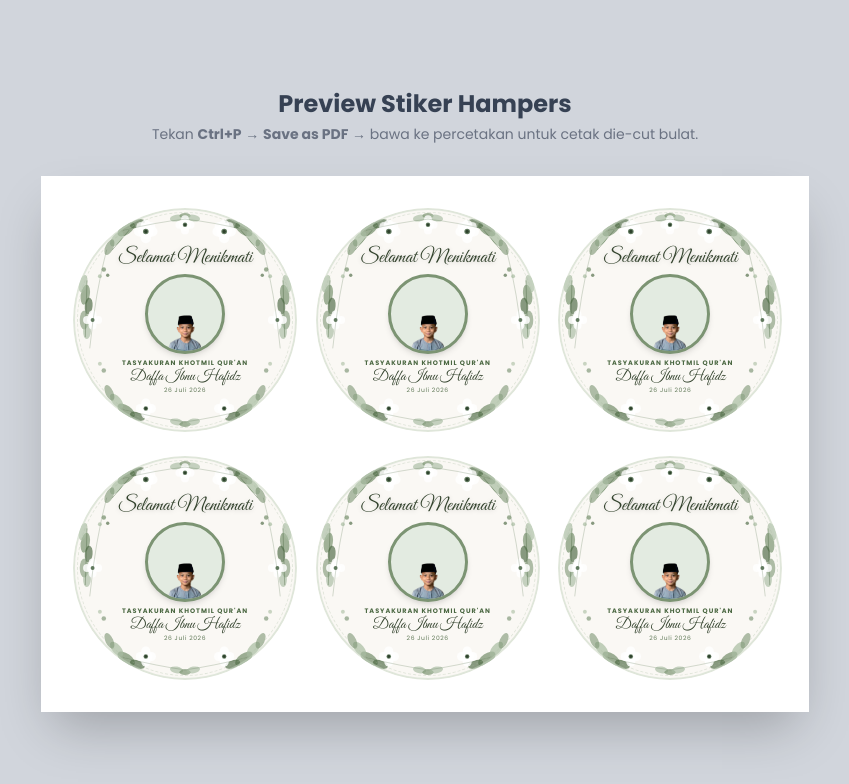
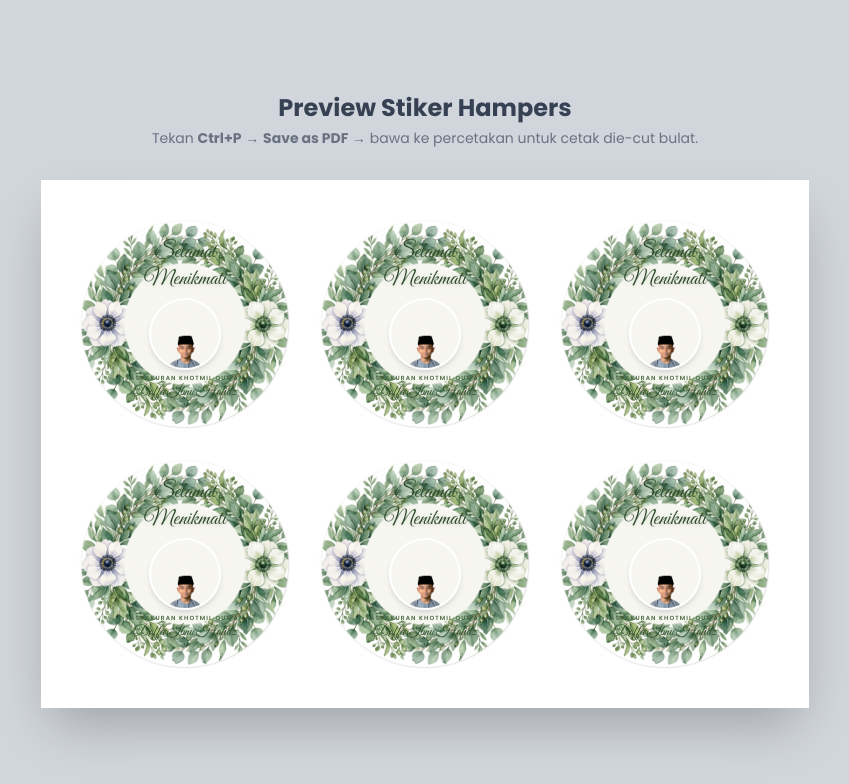
Before and after one commit to KilalaMahadewi/UndanganDaffa, a Next.js app: page /sticker in a window 1280 px wide. Shown: the top 784 px of the page, without its empty margins (215-1064 px from the left). Built offline with nearby package versions, Linux system fonts and the light colour scheme.

Commit message:
Stiker: border watercolor botanical + foto Daffa asli tertumpuk di tengah

```diff
--- a/src/app/sticker/page.tsx
+++ b/src/app/sticker/page.tsx
@@ -1,154 +1,4 @@
 import Image from "next/image";
-
-// =====================
-// SVG BOTANICAL COMPONENTS
-// =====================
-
-function WreathBorder() {
-  return (
-    <svg
-      viewBox="0 0 400 400"
-      className="absolute inset-0 w-full h-full"
-      xmlns="http://www.w3.org/2000/svg"
-    >
-      {/* === TOP CLUSTER === */}
-      {/* Large eucalyptus sprigs top-left */}
-      <ellipse cx="95" cy="38" rx="18" ry="9" fill="#7C9473" opacity="0.75" transform="rotate(-35 95 38)" />
-      <ellipse cx="78" cy="55" rx="16" ry="8" fill="#A8BCA1" opacity="0.70" transform="rotate(-50 78 55)" />
-      <ellipse cx="115" cy="28" rx="14" ry="7" fill="#4A6741" opacity="0.65" transform="rotate(-20 115 28)" />
-      <ellipse cx="65" cy="70" rx="15" ry="7" fill="#7C9473" opacity="0.60" transform="rotate(-65 65 70)" />
-      <line x1="100" y1="40" x2="70" y2="75" stroke="#4A6741" strokeWidth="1.5" opacity="0.5" strokeLinecap="round"/>
-
-      {/* Large eucalyptus sprigs top-right */}
-      <ellipse cx="305" cy="38" rx="18" ry="9" fill="#7C9473" opacity="0.75" transform="rotate(35 305 38)" />
-      <ellipse cx="322" cy="55" rx="16" ry="8" fill="#A8BCA1" opacity="0.70" transform="rotate(50 322 55)" />
-      <ellipse cx="285" cy="28" rx="14" ry="7" fill="#4A6741" opacity="0.65" transform="rotate(20 285 28)" />
-      <ellipse cx="335" cy="70" rx="15" ry="7" fill="#7C9473" opacity="0.60" transform="rotate(65 335 70)" />
-      <line x1="300" y1="40" x2="330" y2="75" stroke="#4A6741" strokeWidth="1.5" opacity="0.5" strokeLinecap="round"/>
-
-      {/* Top-center small leaves */}
-      <ellipse cx="185" cy="18" rx="12" ry="6" fill="#A8BCA1" opacity="0.65" transform="rotate(-10 185 18)" />
-      <ellipse cx="200" cy="14" rx="10" ry="5" fill="#7C9473" opacity="0.70" />
-      <ellipse cx="215" cy="18" rx="12" ry="6" fill="#A8BCA1" opacity="0.65" transform="rotate(10 215 18)" />
-
-      {/* === WHITE ANEMONE FLOWERS === */}
-      {/* Flower top-left */}
-      <circle cx="130" cy="42" r="14" fill="white" opacity="0.95" />
-      <circle cx="130" cy="42" r="10" fill="white" opacity="0.9" />
-      <circle cx="118" cy="42" r="9" fill="white" opacity="0.85" />
-      <circle cx="142" cy="42" r="9" fill="white" opacity="0.85" />
-      <circle cx="130" cy="30" r="9" fill="white" opacity="0.85" />
-      <circle cx="130" cy="54" r="9" fill="white" opacity="0.85" />
-      <circle cx="121" cy="33" r="8" fill="white" opacity="0.8" />
-      <circle cx="139" cy="33" r="8" fill="white" opacity="0.8" />
-      <circle cx="130" cy="42" r="5" fill="#3d5a3a" opacity="0.8" />
-      <circle cx="130" cy="42" r="3" fill="#2a3d28" opacity="0.9" />
-
-      {/* Flower top-right */}
-      <circle cx="270" cy="42" r="14" fill="white" opacity="0.95" />
-      <circle cx="270" cy="42" r="10" fill="white" opacity="0.9" />
-      <circle cx="258" cy="42" r="9" fill="white" opacity="0.85" />
-      <circle cx="282" cy="42" r="9" fill="white" opacity="0.85" />
-      <circle cx="270" cy="30" r="9" fill="white" opacity="0.85" />
-      <circle cx="270" cy="54" r="9" fill="white" opacity="0.85" />
-      <circle cx="261" cy="33" r="8" fill="white" opacity="0.8" />
-      <circle cx="279" cy="33" r="8" fill="white" opacity="0.8" />
-      <circle cx="270" cy="42" r="5" fill="#3d5a3a" opacity="0.8" />
-      <circle cx="270" cy="42" r="3" fill="#2a3d28" opacity="0.9" />
-
-      {/* Flower top-center */}
-      <circle cx="200" cy="30" r="11" fill="white" opacity="0.9" />
-      <circle cx="200" cy="30" r="8" fill="white" opacity="0.85" />
-      <circle cx="190" cy="30" r="7" fill="white" opacity="0.8" />
-      <circle cx="210" cy="30" r="7" fill="white" opacity="0.8" />
-      <circle cx="200" cy="20" r="7" fill="white" opacity="0.8" />
-      <circle cx="200" cy="40" r="7" fill="white" opacity="0.8" />
-      <circle cx="200" cy="30" r="4" fill="#3d5a3a" opacity="0.8" />
-      <circle cx="200" cy="30" r="2.5" fill="#2a3d28" opacity="0.9" />
-
-      {/* === LEFT SIDE === */}
-      <ellipse cx="22" cy="155" rx="18" ry="8" fill="#7C9473" opacity="0.70" transform="rotate(-80 22 155)" />
-      <ellipse cx="18" cy="135" rx="16" ry="7" fill="#A8BCA1" opacity="0.65" transform="rotate(-75 18 135)" />
-      <ellipse cx="28" cy="175" rx="15" ry="7" fill="#4A6741" opacity="0.65" transform="rotate(-85 28 175)" />
-      <ellipse cx="20" cy="200" rx="17" ry="8" fill="#7C9473" opacity="0.60" transform="rotate(90 20 200)" />
-      <ellipse cx="25" cy="220" rx="14" ry="7" fill="#A8BCA1" opacity="0.65" transform="rotate(-88 25 220)" />
-      <line x1="25" y1="130" x2="22" y2="230" stroke="#4A6741" strokeWidth="1.5" opacity="0.45" strokeLinecap="round"/>
-      {/* Left small flower */}
-      <circle cx="35" cy="200" r="10" fill="white" opacity="0.9" />
-      <circle cx="35" cy="190" r="7" fill="white" opacity="0.85" />
-      <circle cx="35" cy="210" r="7" fill="white" opacity="0.85" />
-      <circle cx="25" cy="200" r="7" fill="white" opacity="0.85" />
-      <circle cx="45" cy="200" r="7" fill="white" opacity="0.85" />
-      <circle cx="35" cy="200" r="3.5" fill="#3d5a3a" opacity="0.8" />
-
-      {/* === RIGHT SIDE === */}
-      <ellipse cx="378" cy="155" rx="18" ry="8" fill="#7C9473" opacity="0.70" transform="rotate(80 378 155)" />
-      <ellipse cx="382" cy="135" rx="16" ry="7" fill="#A8BCA1" opacity="0.65" transform="rotate(75 382 135)" />
-      <ellipse cx="372" cy="175" rx="15" ry="7" fill="#4A6741" opacity="0.65" transform="rotate(85 372 175)" />
-      <ellipse cx="380" cy="200" rx="17" ry="8" fill="#7C9473" opacity="0.60" transform="rotate(90 380 200)" />
-      <ellipse cx="375" cy="220" rx="14" ry="7" fill="#A8BCA1" opacity="0.65" transform="rotate(88 375 220)" />
-      <line x1="375" y1="130" x2="378" y2="230" stroke="#4A6741" strokeWidth="1.5" opacity="0.45" strokeLinecap="round"/>
-      {/* Right small flower */}
-      <circle cx="365" cy="200" r="10" fill="white" opacity="0.9" />
-      <circle cx="365" cy="190" r="7" fill="white" opacity="0.85" />
-      <circle cx="365" cy="210" r="7" fill="white" opacity="0.85" />
-      <circle cx="355" cy="200" r="7" fill="white" opacity="0.85" />
-      <circle cx="375" cy="200" r="7" fill="white" opacity="0.85" />
-      <circle cx="365" cy="200" r="3.5" fill="#3d5a3a" opacity="0.8" />
-
-      {/* === BOTTOM CLUSTER === */}
-      <ellipse cx="95" cy="362" rx="18" ry="9" fill="#7C9473" opacity="0.75" transform="rotate(35 95 362)" />
-      <ellipse cx="78" cy="345" rx="16" ry="8" fill="#A8BCA1" opacity="0.70" transform="rotate(50 78 345)" />
-      <ellipse cx="115" cy="372" rx="14" ry="7" fill="#4A6741" opacity="0.65" transform="rotate(20 115 372)" />
-      <ellipse cx="65" cy="330" rx="15" ry="7" fill="#7C9473" opacity="0.60" transform="rotate(65 65 330)" />
-
-      <ellipse cx="305" cy="362" rx="18" ry="9" fill="#7C9473" opacity="0.75" transform="rotate(-35 305 362)" />
-      <ellipse cx="322" cy="345" rx="16" ry="8" fill="#A8BCA1" opacity="0.70" transform="rotate(-50 322 345)" />
-      <ellipse cx="285" cy="372" rx="14" ry="7" fill="#4A6741" opacity="0.65" transform="rotate(-20 285 372)" />
-      <ellipse cx="335" cy="330" rx="15" ry="7" fill="#7C9473" opacity="0.60" transform="rotate(-65 335 330)" />
-
-      {/* Bottom center leaves */}
-      <ellipse cx="185" cy="382" rx="12" ry="6" fill="#A8BCA1" opacity="0.65" transform="rotate(10 185 382)" />
-      <ellipse cx="200" cy="386" rx="10" ry="5" fill="#7C9473" opacity="0.70" />
-      <ellipse cx="215" cy="382" rx="12" ry="6" fill="#A8BCA1" opacity="0.65" transform="rotate(-10 215 382)" />
-
-      {/* Bottom flowers */}
-      <circle cx="130" cy="358" r="12" fill="white" opacity="0.9" />
-      <circle cx="130" cy="348" r="8" fill="white" opacity="0.85" />
-      <circle cx="130" cy="368" r="8" fill="white" opacity="0.85" />
-      <circle cx="120" cy="358" r="8" fill="white" opacity="0.85" />
-      <circle cx="140" cy="358" r="8" fill="white" opacity="0.85" />
-      <circle cx="130" cy="358" r="4" fill="#3d5a3a" opacity="0.8" />
-      <circle cx="130" cy="358" r="2.5" fill="#2a3d28" opacity="0.9" />
-
-      <circle cx="270" cy="358" r="12" fill="white" opacity="0.9" />
-      <circle cx="270" cy="348" r="8" fill="white" opacity="0.85" />
-      <circle cx="270" cy="368" r="8" fill="white" opacity="0.85" />
-      <circle cx="260" cy="358" r="8" fill="white" opacity="0.85" />
-      <circle cx="280" cy="358" r="8" fill="white" opacity="0.85" />
-      <circle cx="270" cy="358" r="4" fill="#3d5a3a" opacity="0.8" />
-      <circle cx="270" cy="358" r="2.5" fill="#2a3d28" opacity="0.9" />
-
-      {/* === DECORATIVE STEM LINES === */}
-      <path d="M 60 75 Q 40 150 30 250" stroke="#4A6741" strokeWidth="1.2" fill="none" opacity="0.35" strokeLinecap="round"/>
-      <path d="M 340 75 Q 360 150 370 250" stroke="#4A6741" strokeWidth="1.2" fill="none" opacity="0.35" strokeLinecap="round"/>
-      <path d="M 90 360 Q 150 375 200 382 Q 250 375 310 360" stroke="#4A6741" strokeWidth="1.2" fill="none" opacity="0.35" strokeLinecap="round"/>
-      <path d="M 90 40 Q 150 25 200 20 Q 250 25 310 40" stroke="#4A6741" strokeWidth="1.2" fill="none" opacity="0.35" strokeLinecap="round"/>
-
-      {/* Berry accents */}
-      <circle cx="55" cy="110" r="4" fill="#7C9473" opacity="0.75" />
-      <circle cx="48" cy="122" r="3.5" fill="#A8BCA1" opacity="0.7" />
-      <circle cx="62" cy="120" r="3" fill="#4A6741" opacity="0.65" />
-      <circle cx="345" cy="110" r="4" fill="#7C9473" opacity="0.75" />
-      <circle cx="352" cy="122" r="3.5" fill="#A8BCA1" opacity="0.7" />
-      <circle cx="338" cy="120" r="3" fill="#4A6741" opacity="0.65" />
-      <circle cx="55" cy="290" r="4" fill="#7C9473" opacity="0.65" />
-      <circle cx="48" cy="278" r="3.5" fill="#A8BCA1" opacity="0.6" />
-      <circle cx="345" cy="290" r="4" fill="#7C9473" opacity="0.65" />
-      <circle cx="352" cy="278" r="3.5" fill="#A8BCA1" opacity="0.6" />
-    </svg>
-  );
-}
 
 export default function StickerPage() {
   const stickers = [1, 2, 3, 4, 5, 6];
@@ -157,51 +7,53 @@ export default function StickerPage() {
     <div className="min-h-screen bg-gray-300 flex flex-col items-center justify-center py-12 gap-8 print:bg-white">
       <div className="text-center print:hidden">
         <h1 className="text-2xl font-bold text-gray-700 mb-1">Preview Stiker Hampers</h1>
-        <p className="text-gray-500 text-sm">Tekan <strong>Ctrl+P</strong> → <strong>Save as PDF</strong> → bawa ke percetakan untuk cetak die-cut bulat.</p>
+        <p className="text-gray-500 text-sm">
+          Tekan <strong>Ctrl+P</strong> → <strong>Save as PDF</strong> → bawa ke percetakan untuk cetak die-cut bulat.
+        </p>
       </div>
 
       {/* Print Sheet */}
-      <div className="bg-white shadow-2xl p-8 grid grid-cols-3 gap-6 max-w-3xl print:shadow-none print:p-2 print:gap-4">
+      <div className="bg-white shadow-2xl p-8 grid grid-cols-3 gap-4 max-w-3xl print:shadow-none print:p-2">
         {stickers.map((item) => (
           <div
             key={item}
             className="relative w-56 h-56 rounded-full overflow-hidden flex flex-col items-center justify-center"
-            style={{ background: "#FAF8F4" }}
           >
-            {/* Outer double ring */}
-            <div className="absolute inset-0 rounded-full border-2 border-sage-200 opacity-50 z-10 pointer-events-none" />
-            <div className="absolute inset-1 rounded-full border border-dashed border-sage-300 opacity-30 z-10 pointer-events-none" />
+            {/* Layer 1: Botanical border watercolor image (background) */}
+            <Image
+              src="/images/stiker_border.png"
+              alt="Border Botanical"
+              fill
+              className="object-cover"
+              priority
+            />
 
-            {/* Botanical Wreath */}
-            <WreathBorder />
-
-            {/* Content */}
-            <div className="z-20 flex flex-col items-center justify-center w-full px-10 gap-1">
-              {/* Title */}
-              <p className="font-script text-xl text-sage-800 text-center leading-tight drop-shadow-sm">
-                Selamat Menikmati
+            {/* Layer 2: Content overlay */}
+            <div className="relative z-10 flex flex-col items-center justify-center w-full h-full px-8">
+              {/* Title - Selamat Menikmati */}
+              <p className="font-script text-[22px] leading-tight text-center text-[#2c4a28] drop-shadow-sm mb-1">
+                Selamat<br />Menikmati
               </p>
 
-              {/* Photo circle with inner leaf ring */}
-              <div className="relative w-20 h-20 rounded-full overflow-hidden border-[3px] border-sage-400 shadow-md bg-sage-100 flex-shrink-0">
+              {/* Photo circle - Foto Daffa asli */}
+              <div className="relative w-[72px] h-[72px] rounded-full overflow-hidden border-2 border-white shadow-md flex-shrink-0 mb-1">
                 <Image
                   src="/images/daffa.png"
                   alt="Daffa Ibnu Hafidz"
                   fill
-                  className="object-cover object-top"
-                  priority
+                  className="object-cover object-top scale-110"
                 />
               </div>
 
               {/* Text below photo */}
-              <div className="text-center flex flex-col gap-0.5">
-                <p className="font-sans font-bold text-[6.5px] tracking-[0.15em] text-sage-600 uppercase">
+              <div className="text-center flex flex-col items-center gap-0.5">
+                <p className="font-sans font-semibold text-[6px] tracking-[0.18em] text-[#4A6741] uppercase">
                   Tasyakuran Khotmil Qur'an
                 </p>
-                <p className="font-script text-[15px] text-sage-800 leading-none">
+                <p className="font-script text-[14px] text-[#2c4a28] leading-none">
                   Daffa Ibnu Hafidz
                 </p>
-                <p className="font-sans text-[6px] tracking-widest text-sage-500">
+                <p className="font-sans text-[5.5px] tracking-widest text-[#7C9473]">
                   26 Juli 2026
                 </p>
               </div>
```
Also changed, not shown: public/images/stiker_border.png (added).
